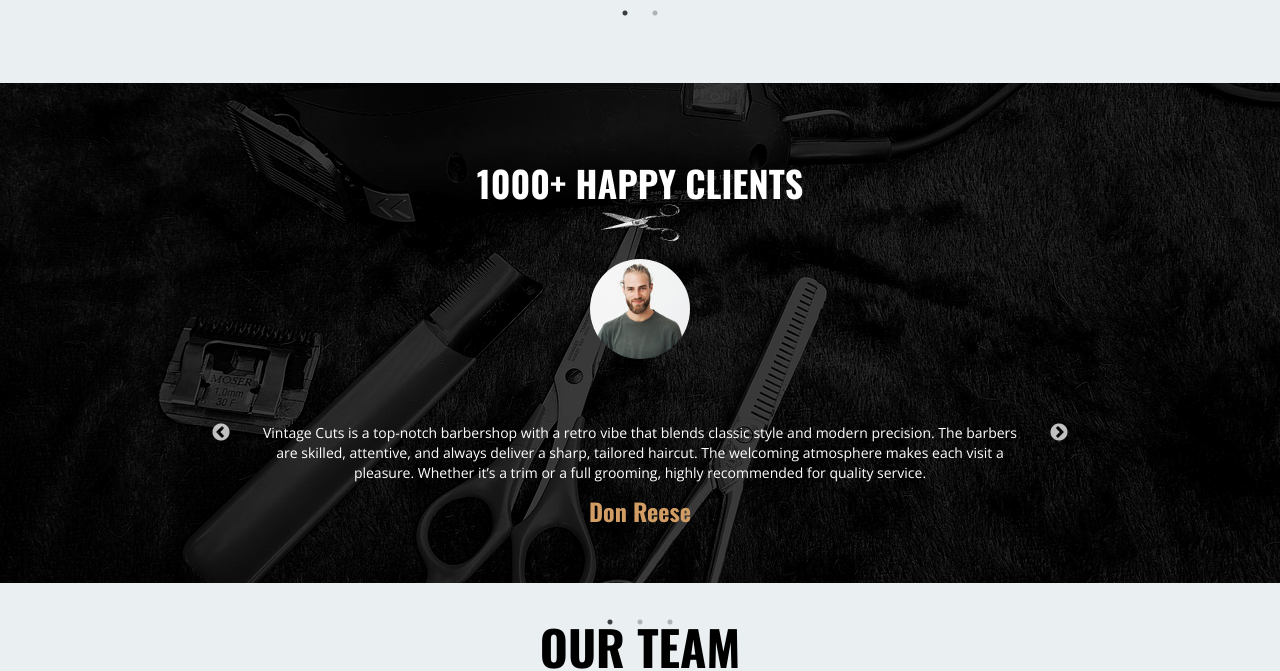
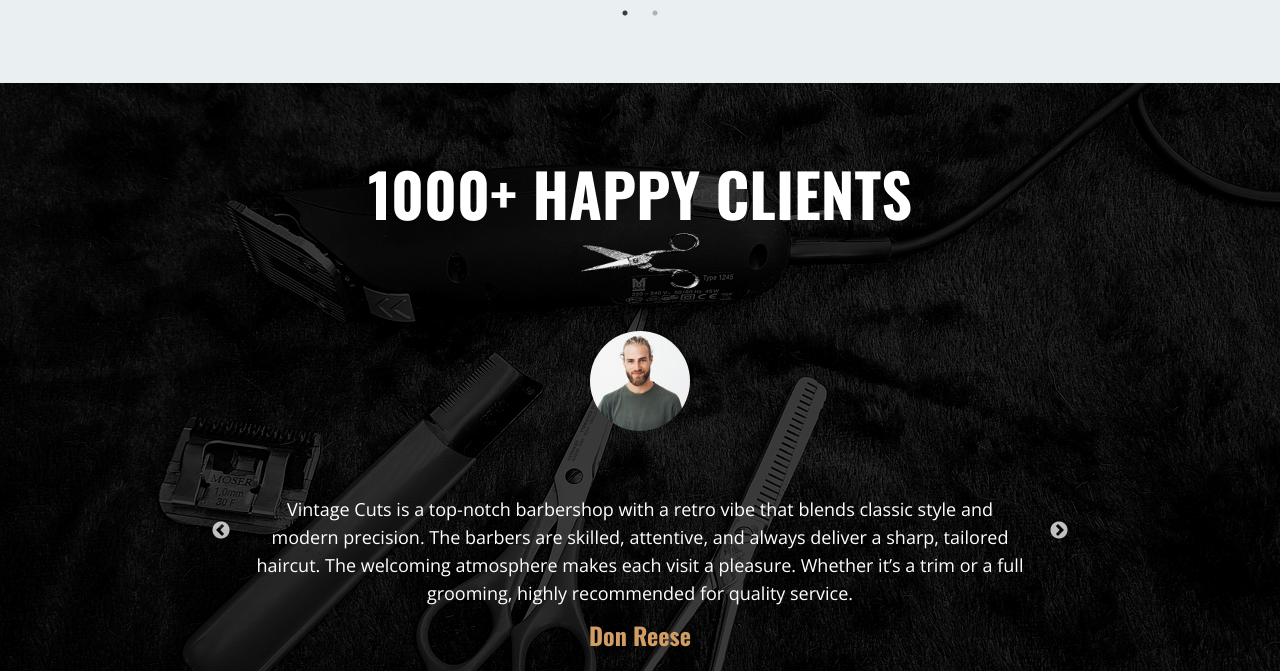
Before and after one commit to Danieljamespm/barber-shop-react, a React (Vite) app: page / in a window 1280 px wide. Shown: the part 2695-3366 px from the top of the page. Built offline with nearby package versions, Linux system fonts and the light colour scheme.

Commit message:
updated font sizes for large screens.

```diff
--- a/src/Components/Reviews.jsx
+++ b/src/Components/Reviews.jsx
@@ -20,10 +20,10 @@ const Reviews = () => {
 
 
   return (
-    <div id='reviews' className='bg-black bg-blend-darken bg-opacity-70 bg-review-image h-[500px] bg-cover bg-center md:pt-10 flex flex-col items-center sm:px-20 ' >
-        <p className='text-white text-center text-4xl font-oswald font-bold pt-10'>1000+ HAPPY CLIENTS</p>
-        <img className='w-[80px] mx-auto' src='./barber-scissors.png' />
-        <div className=' w-[80%] md:w-[75%] h-[50%] p-4'>
+    <div id='reviews' className='bg-black bg-blend-darken bg-opacity-70 bg-review-image h-[500px] md:h-[700px] bg-cover bg-center md:pt-10 flex flex-col items-center sm:px-20 ' >
+        <p className='text-white text-center text-4xl md:text-6xl font-oswald font-bold pt-10'>1000+ HAPPY CLIENTS</p>
+        <img className='w-[80px] md:w-[120px] mx-auto pt-2' src='./barber-scissors.png' />
+        <div className=' w-[80%] md:w-[75%] h-[50%] p-4 pt-10'>
         <Slider {...settings}>
             <div>
                 <div className='flex flex-col justify-center items-center mx-auto pb-16'>
@@ -31,7 +31,7 @@ const Reviews = () => {
                 </div>
 
                 <div className=' flex flex-col justify-center items-center text-center pb-20'>
-                    <p className='text-xs sm:text-sm font-Opensans text-white'>Vintage Cuts is a top-notch barbershop with a retro vibe that blends classic style and modern precision. The barbers are skilled, attentive, and always deliver a sharp, tailored haircut. The welcoming atmosphere makes each visit a pleasure. Whether it’s a trim or a full grooming, highly recommended for quality service.</p>
+                    <p className='text-xs sm:text-sm md:text-lg font-Opensans text-white'>Vintage Cuts is a top-notch barbershop with a retro vibe that blends classic style and modern precision. The barbers are skilled, attentive, and always deliver a sharp, tailored haircut. The welcoming atmosphere makes each visit a pleasure. Whether it’s a trim or a full grooming, highly recommended for quality service.</p>
                     <p className='font-oswald text-2xl font-bold pt-3 text-[#D19D64]'>Don Reese</p>
                 </div>
             </div>
@@ -42,7 +42,7 @@ const Reviews = () => {
                 </div>
 
                 <div className=' flex flex-col justify-center items-center text-center pb-20'>
-                    <p className='text-xs sm:text-sm font-Opensans text-white'>Vintage Cuts has a great vibe with a mix of old-school charm and modern skill. The barbers really know their stuff and take the time to make sure you leave looking sharp. It’s a chill spot to get a fresh cut, and I’ll definitely be back</p>
+                    <p className='text-xs sm:text-sm md:text-lg font-Opensans text-white'>Vintage Cuts has a great vibe with a mix of old-school charm and modern skill. The barbers really know their stuff and take the time to make sure you leave looking sharp. It’s a chill spot to get a fresh cut, and I’ll definitely be back</p>
                     <p className='font-oswald text-2xl font-bold pt-3 text-[#D19D64]'>Rick Owens</p>
                 </div>
             </div>
@@ -53,7 +53,7 @@ const Reviews = () => {
                 </div>
 
                 <div className=' flex flex-col justify-center items-center text-center pb-20'>
-                    <p className='text-xs sm:text-sm font-Opensans text-white'>If you’re looking for a solid haircut in a cool, laid-back atmosphere, Vintage Cuts is the place. The barbers are friendly and do an awesome job, paying attention to every detail. The vintage decor gives it a relaxed feel, making the whole experience really enjoyable.</p>
+                    <p className='text-xs sm:text-sm md:text-lg font-Opensans text-white'>If you’re looking for a solid haircut in a cool, laid-back atmosphere, Vintage Cuts is the place. The barbers are friendly and do an awesome job, paying attention to every detail. The vintage decor gives it a relaxed feel, making the whole experience really enjoyable.</p>
                     <p className='font-oswald text-2xl font-bold pt-3 text-[#D19D64]'>Luke Brush</p>
                 </div>
             </div>
```
